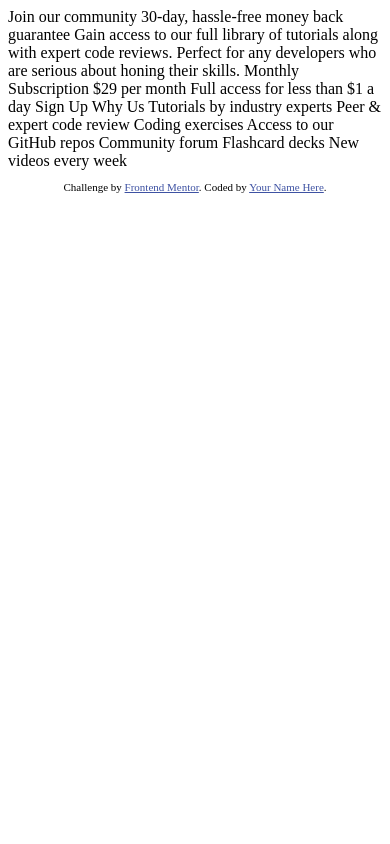
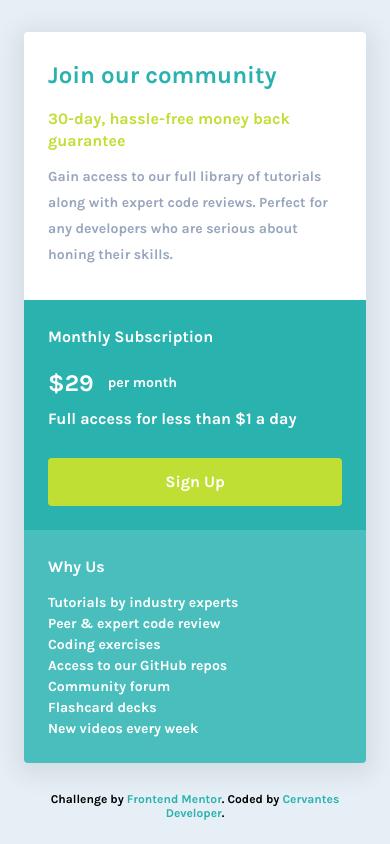
Before and after one commit to cervantesdeveloper/fem_14_single-price-grid, a plain HTML site: page index.html in a window 390 px wide. Drawn offline with Linux system fonts and the light colour scheme.

Commit message:
mobile versionwas marked up

```diff
--- /dev/null
+++ b/css/styles.css
@@ -0,0 +1,160 @@
+/* ****** Custom Properties **** */
+
+:root{
+    /* == colors == */
+    --color-cta: rgb(192, 223, 52);
+    --color-primary: rgb(42, 178, 175);
+    --color-secondary: rgb(229, 239, 245);
+    --color-tertiary: rgb(152, 166, 189);
+    --color-primaryClear: rgb(74, 190, 189);
+
+    /* == fonts == */
+
+    --font-main: 'Karla', sans-serif;
+}
+
+/* ***** Reset ***** */
+
+html{
+    box-sizing: border-box;
+    font-size: 16px;
+    font-family: var(--font-main);
+}
+
+*,
+*::before,
+*::after{
+    box-sizing: inherit;
+    margin: 0;
+    padding: 0;
+}
+
+a{text-decoration: none;}
+
+body{
+    background-color: var(--color-secondary);
+
+}
+
+h1{
+    color: var(--color-primary);
+    font-size: 1.5rem;
+    line-height: 1.66;
+    margin-bottom: .75rem;
+}
+
+ul{
+    list-style: none;
+}
+
+
+
+/* ***** Utilities ***** */
+.btn{
+    display: block;
+    width: 100%;
+    height: 3rem;
+    font-size: 1rem;
+    line-height: 3;
+    text-align: center;
+    border-radius: .25rem;
+    cursor: pointer;
+}
+
+.cta{
+    background-color: var(--color-cta);
+    color: #fff;
+}
+
+
+
+/* ***** Site syles ***** */
+
+main{
+    display: flex;
+    justify-content: center;
+    align-items: center;
+    padding: 2rem 1.5rem;
+}
+
+.card-pricing{
+    box-shadow: 0 .3125rem 1.5rem .5rem rgba(0, 0, 0, .075);
+    border-radius: .25rem;
+}
+
+.card-pricing__head{
+    padding: 1.5rem 1.5rem 2rem;
+    border-radius: .25rem .25rem 0 0;
+    background-color: #fff;
+}
+
+.card-pricing__head h2{
+    font-size: 1rem;
+    line-height: 1.375;
+    margin-bottom: .75rem;
+    font-weight: 700;
+    color: var(--color-cta);
+}
+
+.card-pricing__head p {
+    font-size: .875rem;
+    color: var(--color-tertiary);
+    line-height: 1.625rem;
+    font-weight: 400;
+}
+
+.card-pricing__body{
+    color: #fff;
+}
+
+.card-pricing__body h2{
+    font-size: 1rem;
+    margin-bottom: .75rem;
+    line-height: 1.625rem;
+}
+
+.card-pricing__offer{
+    background-color: var(--color-primary);
+    padding: 1.5rem;
+}
+
+.card-pricing__offer p:first-of-type {
+    height: 2.625rem;
+    display: flex;
+    align-items: center;
+    font-size: .875rem;
+}
+
+.card-pricing__offer p:last-of-type{
+    line-height: 1.875rem;
+    margin-bottom: 1.5rem;
+}
+
+.card-pricing__offer span{
+    font-size: 1.5rem;
+    margin-right: .875rem;
+    color: #fff;
+}
+
+.card-pricing__details{
+    background-color: var(--color-primaryClear);
+    padding: 1.5rem;
+    border-radius: 0 0 .25rem .25rem;
+}
+
+.card-pricing__details li{
+    font-size: .875rem;
+    font-weight: 400;
+    line-height: 1.5;
+}
+
+footer{
+    position: fixed;
+    bottom: 0;
+    left: 0;
+    right: 0;
+    padding: 1.5rem;
+}
+
+.attribution { font-size: .75rem; text-align: center; }
+.attribution a { color: var(--color-primary)}
--- a/index.html
+++ b/index.html
@@ -6,44 +6,54 @@
 
   <link rel="icon" type="image/png" sizes="32x32" href="./images/favicon-32x32.png">
 
-  <title>Frontend Mentor | Single Price Grid Component</title>
+  <title>Single Price Grid Component</title>
 
-  <!-- Feel free to remove these styles or customise in your own stylesheet 👍 -->
-  <style>
-    .attribution { font-size: 11px; text-align: center; }
-    .attribution a { color: hsl(228, 45%, 44%); }
-  </style>
+
+  <link rel="preconnect" href="https://fonts.googleapis.com">
+  <link rel="preconnect" href="https://fonts.gstatic.com" crossorigin>
+  <link href="https://fonts.googleapis.com/css2?family=Karla:ital,wght@0,700;1,400&display=swap" rel="stylesheet">
+  <link rel="stylesheet" href="css/styles.css">
 </head>
 <body>
-  Join our community
+  <main>
+    <div class="card-pricing">
+      <div class="card-pricing__head">
+        <h1>Join our community</h1>
+        <h2>30-day, hassle-free money back guarantee</h2>
+        <p>
+          Gain access to our full library of tutorials along with expert code reviews.
+          Perfect for any developers who are serious about honing their skills.
+        </p>
+      </div>
+      <div class="card-pricing__body">
+        <div class="card-pricing__offer">
+          <h2>Monthly Subscription</h2>
+          <p><span>&dollar;29</span> per month</p>
+          <p>Full access for less than &dollar;1 a day</p>
 
-  30-day, hassle-free money back guarantee
+          <a href="#" class="btn cta">Sign Up</a>
+        </div>
+        <div class="card-pricing__details">
+          <h2>Why Us</h2>
+          <ul>
+            <li>Tutorials by industry experts</li>
+            <li>Peer &amp; expert code review</li>
+            <li>Coding exercises</li>
+            <li>Access to our GitHub repos</li>
+            <li>Community forum</li>
+            <li>Flashcard decks</li>
+            <li>New videos every week</li>
+          </ul>
 
-  Gain access to our full library of tutorials along with expert code reviews.
-  Perfect for any developers who are serious about honing their skills.
-
-  Monthly Subscription
-
-  &dollar;29 per month
-
-  Full access for less than &dollar;1 a day
-
-  Sign Up
-
-  Why Us
-
-  Tutorials by industry experts
-  Peer &amp; expert code review
-  Coding exercises
-  Access to our GitHub repos
-  Community forum
-  Flashcard decks
-  New videos every week
+        </div>
+      </div>
+    </div>
+  </main>
 
   <footer>
     <p class="attribution">
       Challenge by <a href="https://www.frontendmentor.io?ref=challenge" target="_blank">Frontend Mentor</a>.
-      Coded by <a href="#">Your Name Here</a>.
+      Coded by <a href="https://cervantesdeveloper.com/" target="_blank">Cervantes Developer</a>.
     </p>
   </footer>
 </body>
```
Also changed, not shown: 1 other file.
